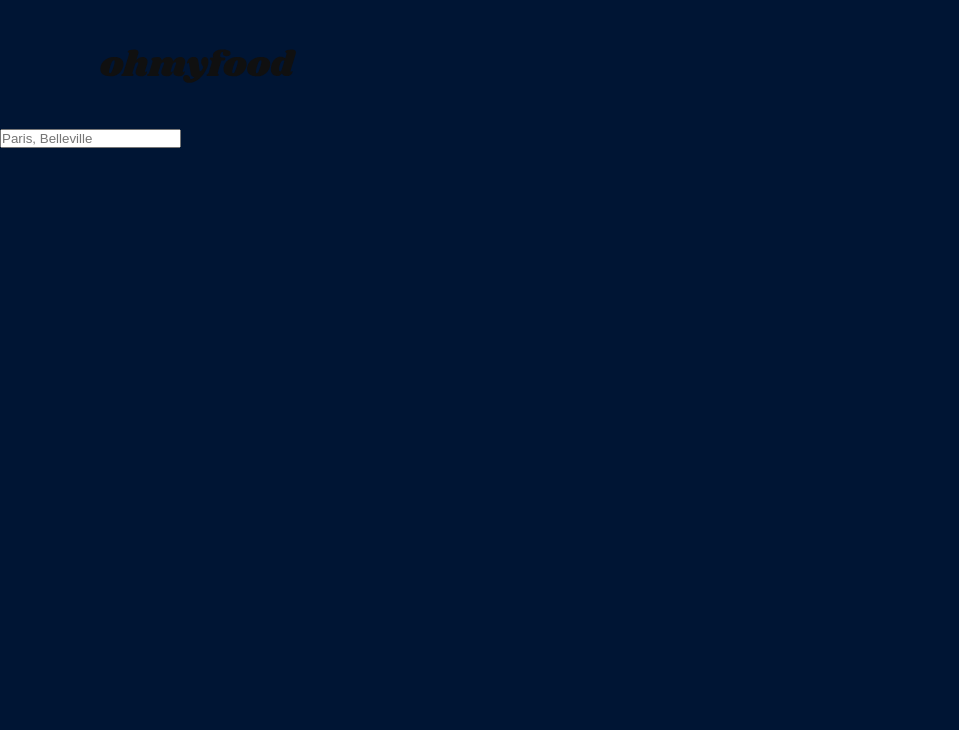
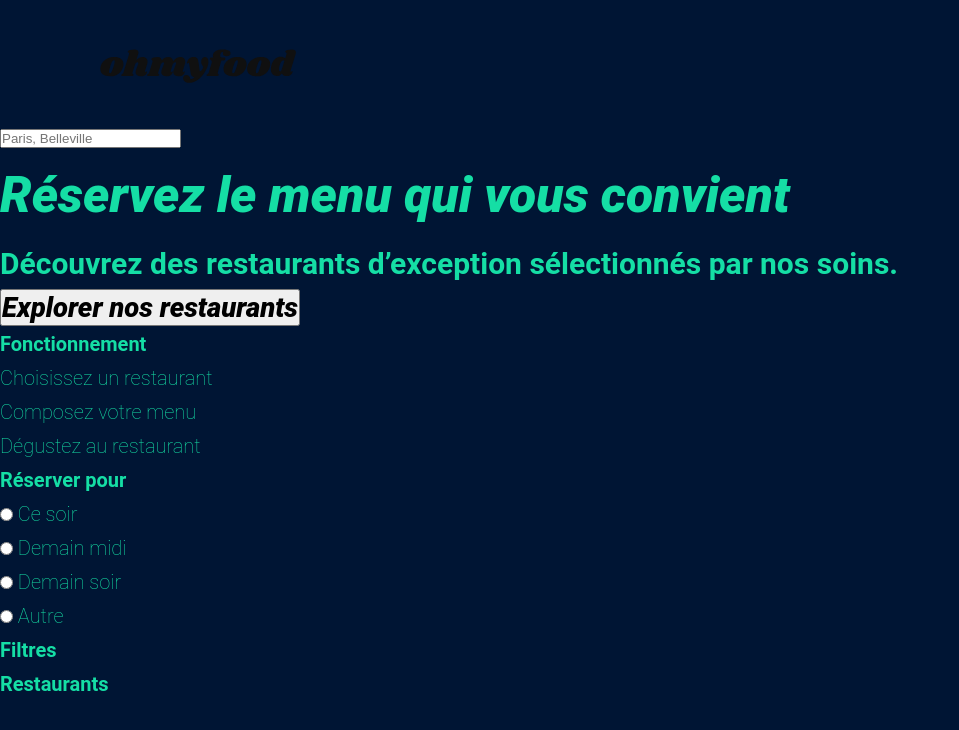
Before and after one commit to Curtiiis/CurtisSTRAZEL_3_26102021, a website: page index.html in a window 1280 px wide. Shown: the whole page, without its empty margins (0-959 px from the left). Drawn offline with nearby package versions, Linux system fonts and the light colour scheme; files that its build step writes are made by us from their sources.

Commit message:
HTML main

```diff
--- a/index.html
+++ b/index.html
@@ -25,35 +25,68 @@
                     </div>
                 </nav>
                 <div class="header__explore">
-                    <h1></h1>
-                    <h2></h2>
-                    <div class="header__button"></div>
+                    <h1>Réservez le menu qui vous convient</h1>
+                    <h2>Découvrez des restaurants d’exception sélectionnés par nos soins.</h2>
+                    <button type="submit" class="header__button">Explorer nos restaurants</button>
                 </div>
             </div>
         </header>
 
         <main class="main">
             <div class="main__info">
-                <div class="section__title"></div>
+                <div class="section__title">
+                    <p><strong>Fonctionnement</strong></p>
+                </div>
                 <div class="main__info__items">
-                    <p></p>
-                    <p></p>
-                    <p></p>
+                    <p>Choisissez un restaurant</p>
+                    <p>Composez votre menu</p>
+                    <p>Dégustez au restaurant</p>
                 </div>
             </div>
             <div class="main__content">
                 <div class="main__aside">
                     <div class="main__date">
-                        <div class="section__title"></div>
-                        <div class="main__aside__items"></div>
+                        <div class="section__title">
+                            <p><strong>Réserver pour</strong></p>
+                        </div>
+                        <div class="main__aside__items">
+                            <div>
+                                <input id="main_aside_item1" type="radio">
+                                <label for="main_aside_item1" class="aside__item">
+                                    Ce soir
+                                </label>
+                            </div>
+                            <div>
+                                <input id="main_aside_item2" type="radio">
+                                <label for="main_aside_item2" class="aside__item">
+                                    Demain midi
+                                </label>
+                            </div>
+                            <div>
+                                <input id="main_aside_item3" type="radio">
+                                <label for="main_aside_item3" class="aside__item">
+                                    Demain soir
+                                </label>
+                            </div>
+                            <div>
+                                <input id="main_aside_item4" type="radio">
+                                <label for="main_aside_item4" class="aside__item">
+                                    Autre
+                                </label>
+                            </div>
+                        </div>
                     </div>
                     <div class="main__filters">
-                        <div class="section__title"></div>
+                        <div class="section__title">
+                            <p><strong>Filtres</strong></p>
+                        </div>
                         <div class="main__filters__items"></div>
                     </div>
                 </div>
                 <div class="main__restaurants">
-                    <div class="section__title"></div>
+                    <div class="section__title">
+                        <p><strong>Restaurants</strong></p>
+                    </div>
                     <div class="main__restaurants__content">
                         <div class="main__card"></div>
                         <div class="main__card"></div>
```
